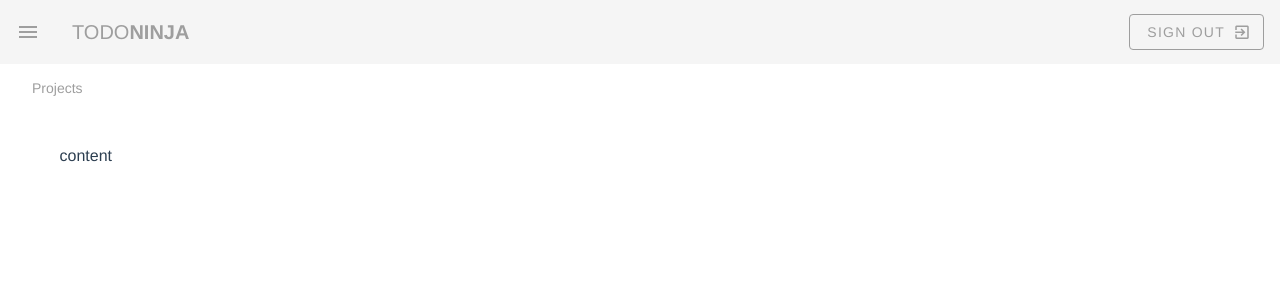
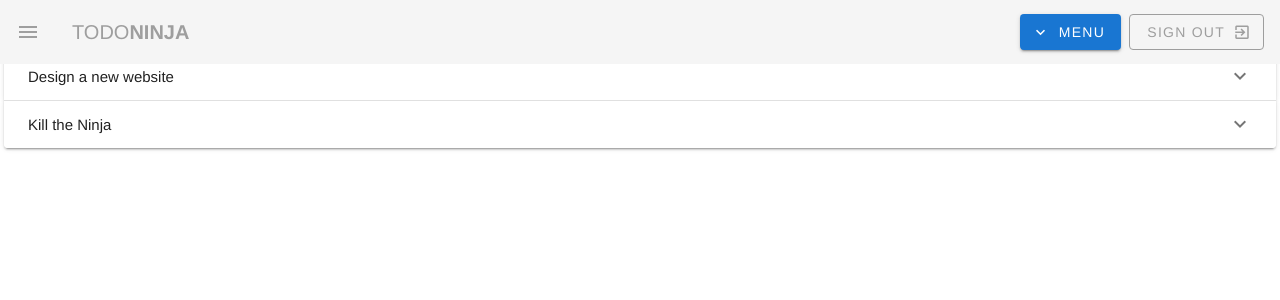
Before and after one commit to ucntkhr/todo_ninja, a Vue app: page /projects in a window 1280 px wide. Shown: the top 300 px of the page. Built offline with nearby package versions, Linux system fonts and the light colour scheme.

Commit message:
#22 ~ #24 making menus/dialog popup/form basic

```diff
--- a/src/components/Navbar.vue
+++ b/src/components/Navbar.vue
@@ -7,6 +7,21 @@
 				<span class="font-weight-bold">NINJA</span>
 			</v-toolbar-title>
 			<v-spacer></v-spacer>
+
+      <v-menu offset-y>
+        <template v-slot:activator="{ on }">
+          <v-btn color="primary" class="mr-2" dark v-on="on">
+            <v-icon left>mdi-chevron-down</v-icon>
+            <span>Menu</span>
+          </v-btn>
+        </template>
+        <v-list>
+          <v-list-item v-for="(item, index) in items" :key="index" router :to="item.route">
+          <v-list-item-title>{{ item.title }}</v-list-item-title>
+          </v-list-item>
+        </v-list>
+      </v-menu>
+
 			<v-btn outlined class="grey--text">
 				<span>Sign Out</span>
 				<v-icon right>mdi-exit-to-app</v-icon>
@@ -27,6 +42,10 @@
 
         </v-list-item>
 
+        <v-list-item class="my-2">
+          <Popup />
+        </v-list-item>
+
         <v-divider></v-divider>
 
         <v-list-item v-for="item in items" :key="item.title" link router :to="item.route">
@@ -45,7 +64,9 @@
 </template>
 
 <script>
+import Popup from './Popup.vue'
 export default {
+  components: { Popup },
 	data() {
 		return {
 			drawer: false,
@@ -61,3 +82,7 @@ export default {
 	},
 }
 </script>
+
+<style lang="scss" scoped>
+
+</style>
--- /dev/null
+++ b/src/components/Popup.vue
@@ -0,0 +1,43 @@
+<template>
+  <v-dialog max-width="600px">
+		<template v-slot:activator="{ on }">
+			<v-btn text class="success" v-on="on">Add New Project</v-btn>
+		</template>
+		<v-card>
+
+			<v-card-title>
+				<h2>Add a New Project</h2>
+			</v-card-title>
+			<v-card-text>
+				<v-form class="px-3">
+					<v-text-field label="title" v-model="title" prepend-icon="mdi-folder"></v-text-field>
+					<v-textarea label="Information" v-model="content" prepend-icon="mdi-pencil"></v-textarea>
+					<v-btn text class="success mx-0 mt-3" @click="submit">Add Project</v-btn>
+				</v-form>
+
+			</v-card-text>
+
+
+		</v-card>
+
+	</v-dialog>
+
+
+
+</template>
+
+<script>
+export default {
+  data() {
+		return {
+			title: '',
+			content: ''
+		}
+	},
+	methods: {
+		submit() {
+			console.log(this.title, this.content)
+		}
+	}
+}
+</script>
--- a/src/views/Projects.vue
+++ b/src/views/Projects.vue
@@ -1,14 +1,107 @@
 <template>
   <div class="projects">
-    <v-subheader class="grey--text">Projects</v-subheader>
-    <v-container class="my-5">
-      content
-    </v-container>
+    <!-- <div class="projects">
+      <h1 class="subheading grey--text">Projects</h1>
+      <v-container class="my-5">
+        <v-expansion-panel>
+          <v-expansion-panel-content>
+            <div slot="header">Project title</div>
+            <v-card>
+              <v-card-text>
+                <div class="font-weight-bold">due by xx.xx.xx</div>
+                <div>Info</div>
+
+              </v-card-text>
+            </v-card>
+          </v-expansion-panel-content>
+        </v-expansion-panel>
+      </v-container>
+    </div> -->
+    <v-row align="center">
+      <!-- <v-row justify="space-around">
+        <v-switch v-model="accordion" class="ma-2" label="Accordion"></v-switch>
+        <v-switch v-model="popout" class="ma-2" label="Popout"></v-switch>
+        <v-switch v-model="inset" class="ma-2" label="Inset"></v-switch>
+        <v-switch v-model="multiple" class="ma-2" label="Multiple"></v-switch>
+        <v-switch v-model="disabled" class="ma-2" label="Disabled"></v-switch>
+        <v-switch v-model="readonly" class="ma-2" label="Readonly"></v-switch>
+        <v-switch v-model="focusable" class="ma-2" label="Focusable"></v-switch>
+        <v-switch v-model="flat" class="ma-2" label="Flat"></v-switch>
+        <v-switch v-model="hover" class="ma-2" label="Hover"></v-switch>
+        <v-switch v-model="tile" class="ma-2" label="Tile"></v-switch>
+      </v-row> -->
+
+      <v-expansion-panels
+        :accordion="accordion"
+        :popout="popout"
+        :inset="inset"
+        :multiple="multiple"
+        :focusable="focusable"
+        :disabled="disabled"
+        :readonly="readonly"
+        :flat="flat"
+        :hover="hover"
+        :tile="tile"
+      >
+
+        <!-- <v-expansion-panels>
+
+          <v-expansion-panel-content v-for="project in projects" :key="project.title">
+
+            <div slot="header">{{ project.title }}</div>
+            <v-card>
+              <v-card-text class="px-4 grey--text">
+                <div class="font-weight-bold">due by {{ project.due }}</div>
+                <div>{{ project.content }}</div>
+              </v-card-text>
+            </v-card>
+
+          </v-expansion-panel-content>
+        </v-expansion-panels> -->
+
+        <v-expansion-panel v-for="project in myProjects" :key="project.title">
+        <v-expansion-panel-header>{{ project.title }}</v-expansion-panel-header>
+        <v-expansion-panel-content>
+          <div class="font-weight-bold">{{ project.due }}</div>
+          <div>{{ project.content }}</div>
+        </v-expansion-panel-content>
+      </v-expansion-panel>
+
+      </v-expansion-panels>
+    </v-row>
   </div>
 </template>
 
 <script>
-export default {
 
-}
+  export default {
+    data: () => ({
+      accordion: false,
+      popout: false,
+      inset: false,
+      multiple: false,
+      disabled: false,
+      readonly: false,
+      focusable: false,
+      flat: false,
+      hover: false,
+      tile: false,
+
+      projects: [
+      { title: 'Design a new website', person: 'NinjaSlayer', due: '1st Jan 2019', status: 'ongoing', content: 'Lorem ipsum dolor sit amet consectetur adipisicing elit. Sunt consequuntur eos eligendi illum minima adipisci deleniti, dicta mollitia enim explicabo fugiat quidem ducimus praesentium voluptates porro molestias non sequi animi!'},
+      { title: 'Code up the homepage', person: 'Clone Yakuza', due: '10th Jan 2019', status: 'complete', content: 'Lorem ipsum dolor sit amet consectetur adipisicing elit. Sunt consequuntur eos eligendi illum minima adipisci deleniti, dicta mollitia enim explicabo fugiat quidem ducimus praesentium voluptates porro molestias non sequi animi!'},
+      { title: 'Design video thumbnails', person: 'Dragon Yukano', due: '20th Dec 2018', status: 'complete', content: 'Lorem ipsum dolor sit amet consectetur adipisicing elit. Sunt consequuntur eos eligendi illum minima adipisci deleniti, dicta mollitia enim explicabo fugiat quidem ducimus praesentium voluptates porro molestias non sequi animi!'},
+      { title: 'Create a community forum', person: 'Yamoto Koki', due: '20th Oct 2018', status: 'overdue', content: 'Lorem ipsum dolor sit amet consectetur adipisicing elit. Sunt consequuntur eos eligendi illum minima adipisci deleniti, dicta mollitia enim explicabo fugiat quidem ducimus praesentium voluptates porro molestias non sequi animi!'},
+      { title: 'Kill the Ninja', person: 'NinjaSlayer', due: '1st Jan 2019', status: 'ongoing', content: 'Lorem ipsum dolor sit amet consectetur adipisicing elit. Sunt consequuntur eos eligendi illum minima adipisci deleniti, dicta mollitia enim explicabo fugiat quidem ducimus praesentium voluptates porro molestias non sequi animi!'},
+      ]
+    }),
+    computed: {
+      myProjects() {
+        return this.projects.filter(project => {
+          return project.person === 'NinjaSlayer'
+        })
+      }
+    },
+  }
+
 </script>
```
Lines whose indentation alone changed are shown as unchanged.
